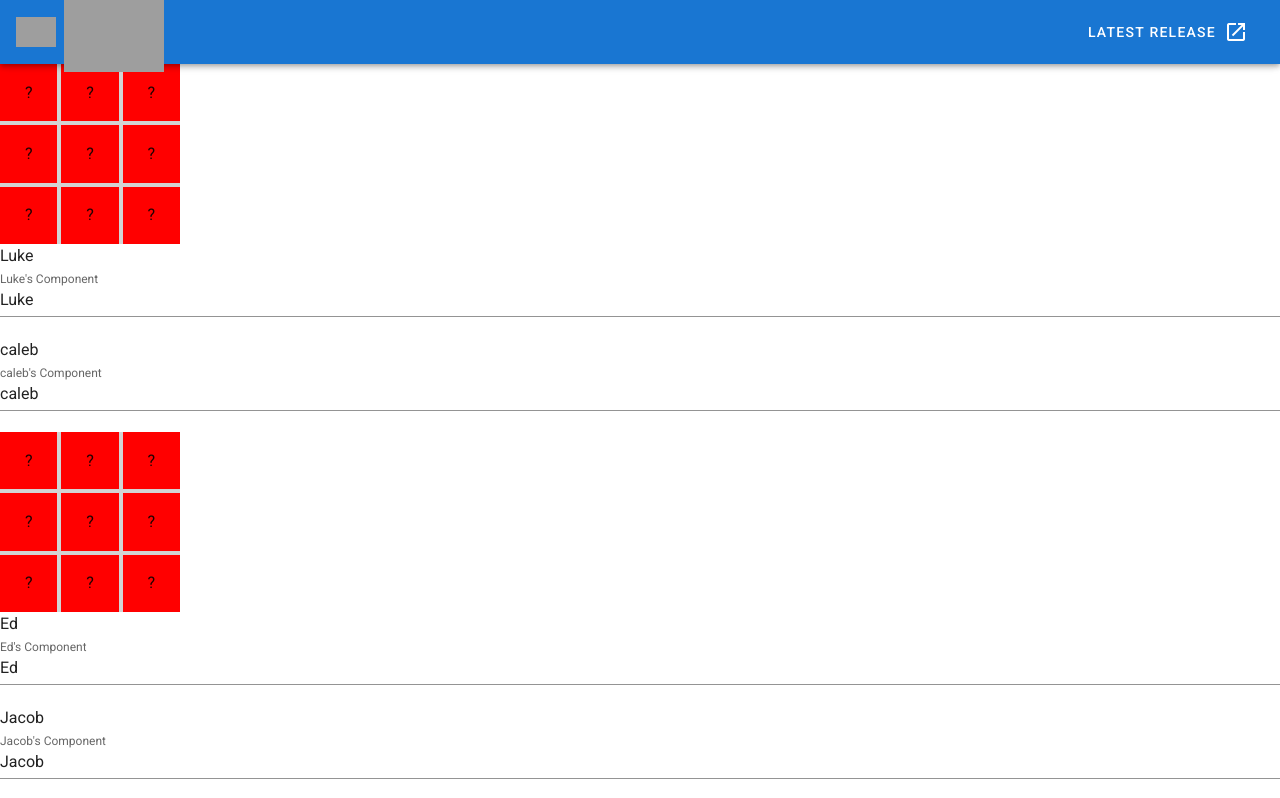
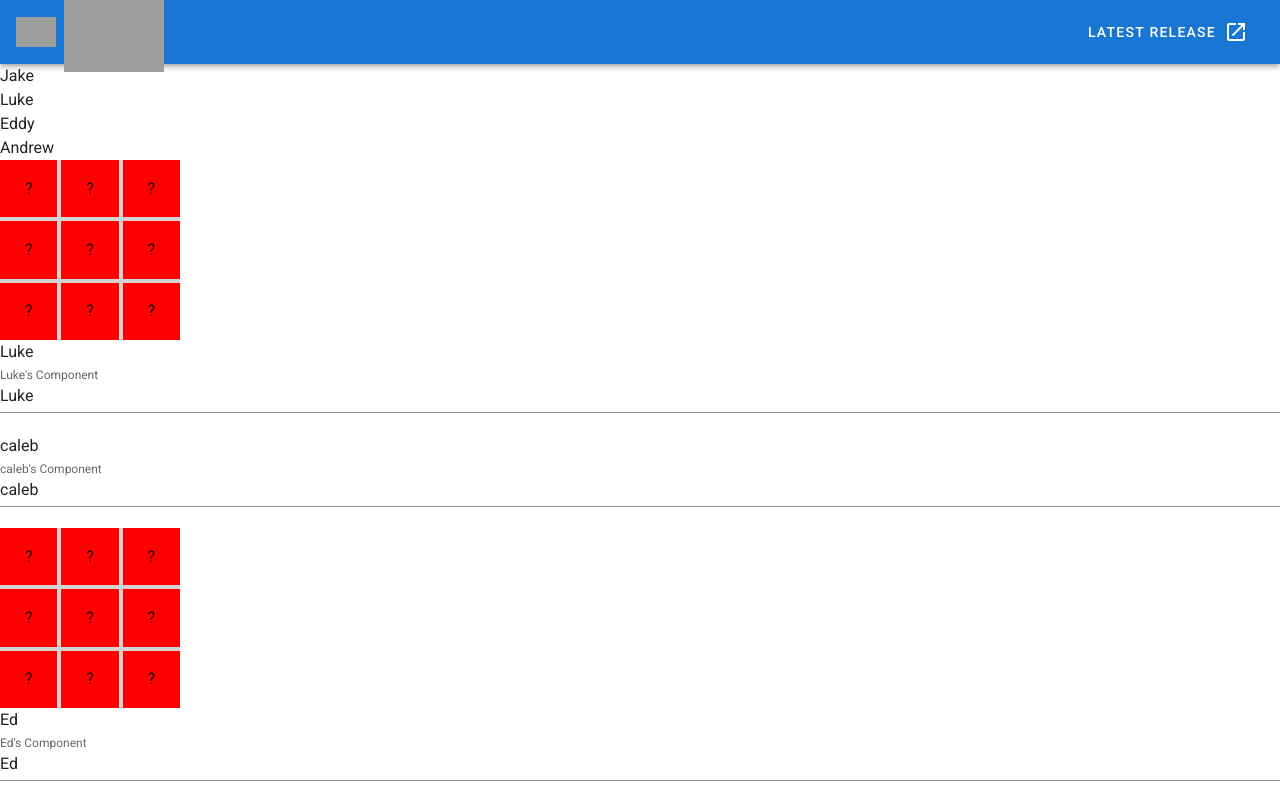
Before and after one commit to justdoityourself/tuesday-7-app, a Vue app: page / in a window 1280 px wide. Shown: the top 798 px of the page. Built offline with nearby package versions, Linux system fonts and the light colour scheme; grey boxes are pictures that could not be loaded.

Commit message:
For Loop

```diff
--- a/src/App.vue
+++ b/src/App.vue
@@ -38,6 +38,7 @@
     </v-app-bar>
 
     <v-content>
+      <forloop/>
       <Luke/>
       <caleb/>
       <Ed/>
@@ -55,6 +56,7 @@ import Jacob from './components/Jacob';
 import Ed from './components/Ed';
 import caleb from './components/caleb';
 import Luke from './components/Luke';
+import forloop from './components/Concepts/ForLoop';
 
 export default {
   name: 'App',
@@ -66,6 +68,7 @@ export default {
     Ed,
     caleb,
     Luke,
+    forloop
   },
 
 
--- /dev/null
+++ b/src/components/Concepts/ForLoop.vue
@@ -0,0 +1,28 @@
+<template>
+    <div>
+        <template v-for="(item, index) in names">
+            <div :key=index>{{item}}</div>
+
+            <!--
+                <div>Jake</div>
+                <div>Luke</div>
+                <div>Eddy</div>
+                <div>Andrew</div>
+                -->
+        </template>
+    </div>
+</template>
+
+<script>
+export default {
+  data: () => ({
+    names:
+    [
+      "Jake",
+      "Luke",
+      "Eddy",
+      "Andrew",
+    ],
+  }),
+}
+</script>
```
